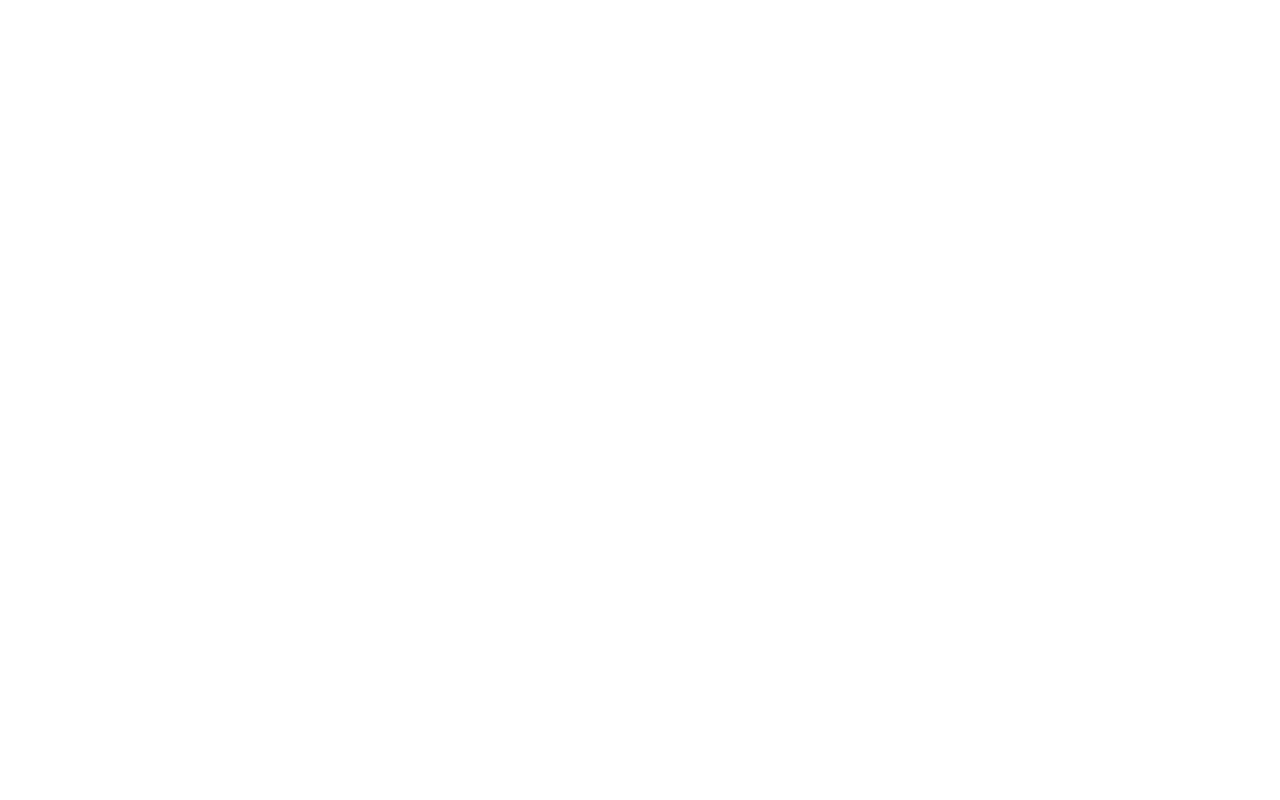
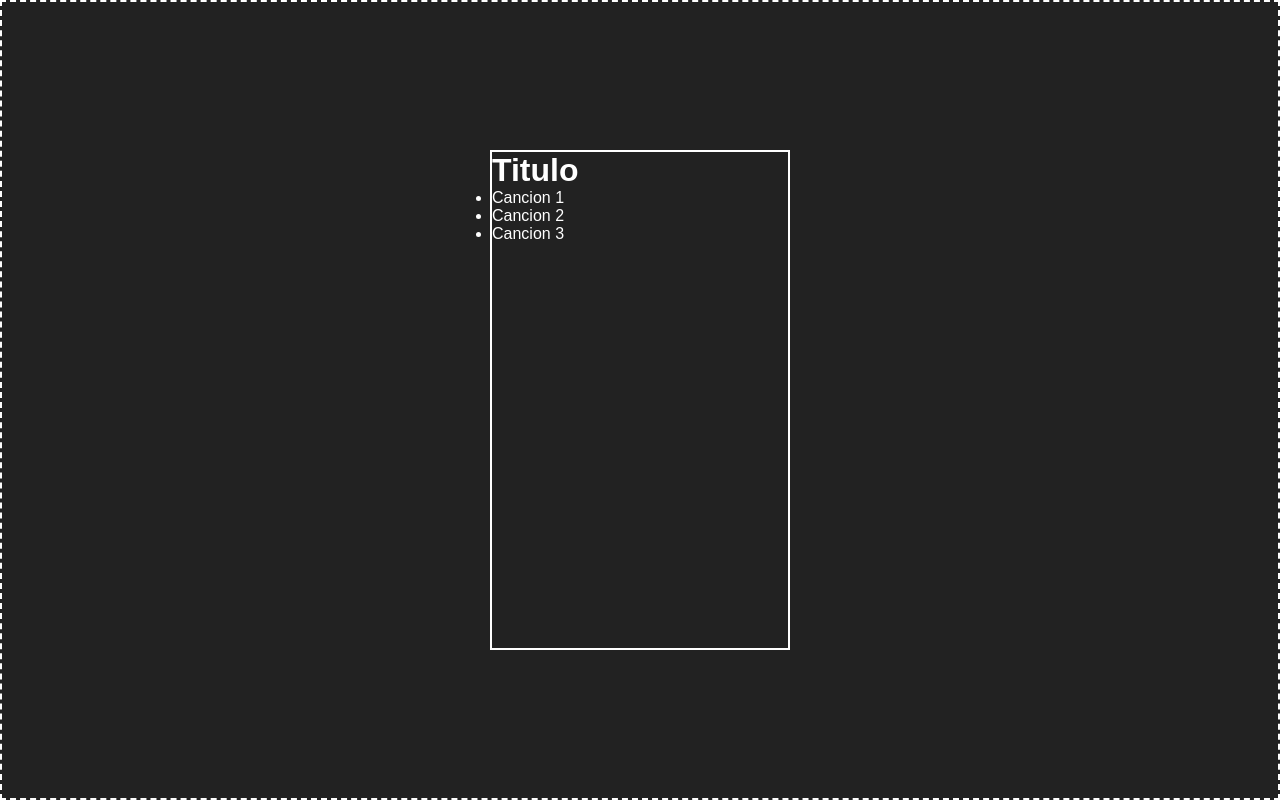
Before and after one commit to abrahamTech/Music-Player, a plain HTML site: page index.html in a window 1280 px wide. Drawn offline with Linux system fonts and the light colour scheme.

Commit message:
Added code to CSS and JS files

```diff
--- a/css/style.css
+++ b/css/style.css
@@ -0,0 +1,25 @@
+*{
+    padding: 0;
+    margin: 0;
+    box-sizing: border-box;
+}
+html, body {
+    height: 100%;
+}
+
+body {
+    font-family: sans-serif;
+    border: 2px dashed #fff;
+    background-color: #222;
+    color: #fff;
+    display: flex;
+    justify-content: center;
+    align-items: center;
+}
+
+main{
+    border: 2px solid #fff;
+    width: 300px;
+    height: 500px;
+
+}
--- a/index.html
+++ b/index.html
@@ -4,9 +4,20 @@
     <meta charset="UTF-8">
     <meta http-equiv="X-UA-Compatible" content="IE=edge">
     <meta name="viewport" content="width=device-width, initial-scale=1.0">
+    <link rel="stylesheet" href="css/style.css">
+    <link rel="stylesheet" href="https://cdnjs.cloudflare.com/ajax/libs/font-awesome/6.4.0/css/all.min.css" integrity="sha512-iecdLmaskl7CVkqkXNQ/ZH/XLlvWZOJyj7Yy7tcenmpD1ypASozpmT/E0iPtmFIB46ZmdtAc9eNBvH0H/ZpiBw==" crossorigin="anonymous" referrerpolicy="no-referrer" />
     <title>Document</title>
 </head>
 <body>
+    <main>
+        <h1>Titulo</h1>
+        <ul>
+            <li>Cancion 1</li>
+            <li>Cancion 2</li>
+            <li>Cancion 3</li>
+        </ul>
 
+    </main>
+    <script src="js/main.js"></script>
 </body>
 </html>
--- a/js/main.js
+++ b/js/main.js
@@ -0,0 +1 @@
+console.log("HOLA!!!")
```
